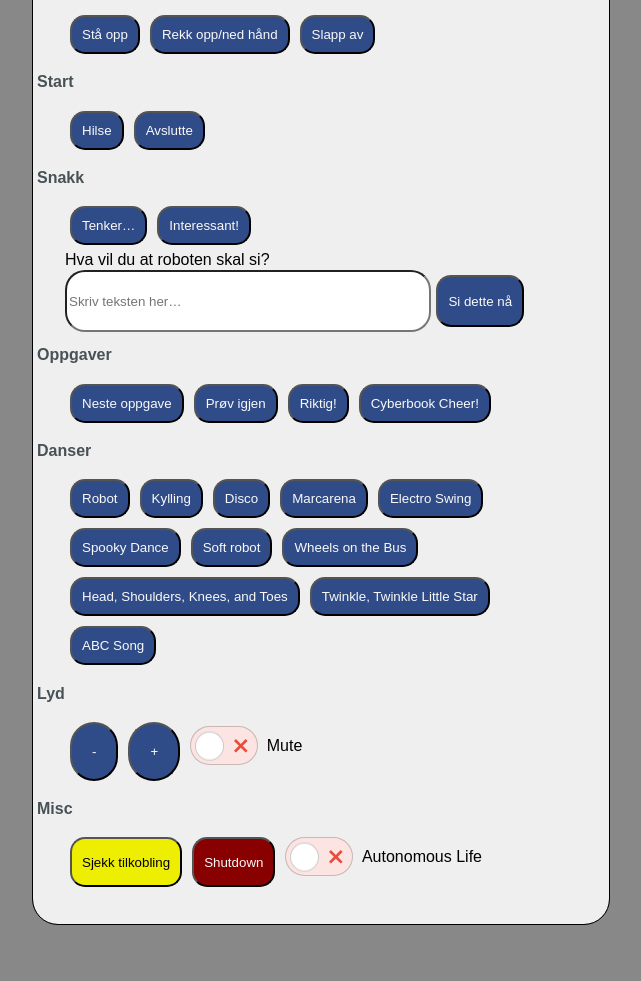
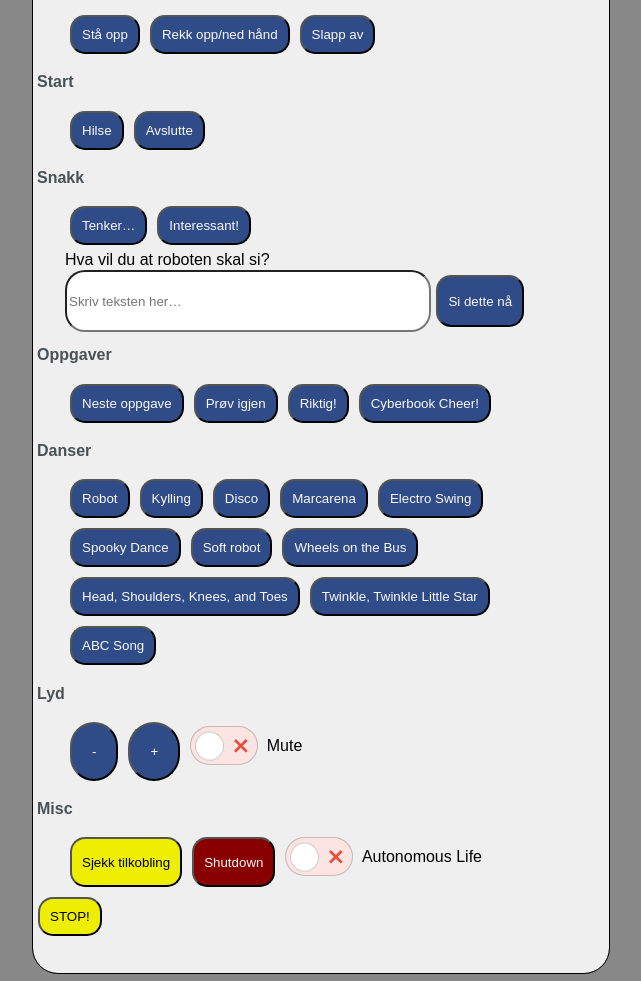
Before and after one commit to NorskRegnesentral/nao-remote, a plain HTML site: page remote-control/nao_server/public/index.html in a window 1280 px wide. Shown: the part 96-1077 px from the top of the page, without its empty margins (319-960 px from the left). Before the commit the page ends 1028 px from the top, so only its background shows below. Drawn offline with Linux system fonts and the light colour scheme.

Commit message:
Add the basic button, will have to style afterwards.

```diff
--- a/remote-control/nao_server/public/index.html
+++ b/remote-control/nao_server/public/index.html
@@ -143,7 +143,7 @@
             Autonomous Life
           </button>
 	</div>
-
+        <button id="btnStop" value="emergency_stop" onclick="sendButtonMessage(this.value, oobsocket)" class="checkBtn">STOP!</button>
       </section>
     </section>
   </main>
```
